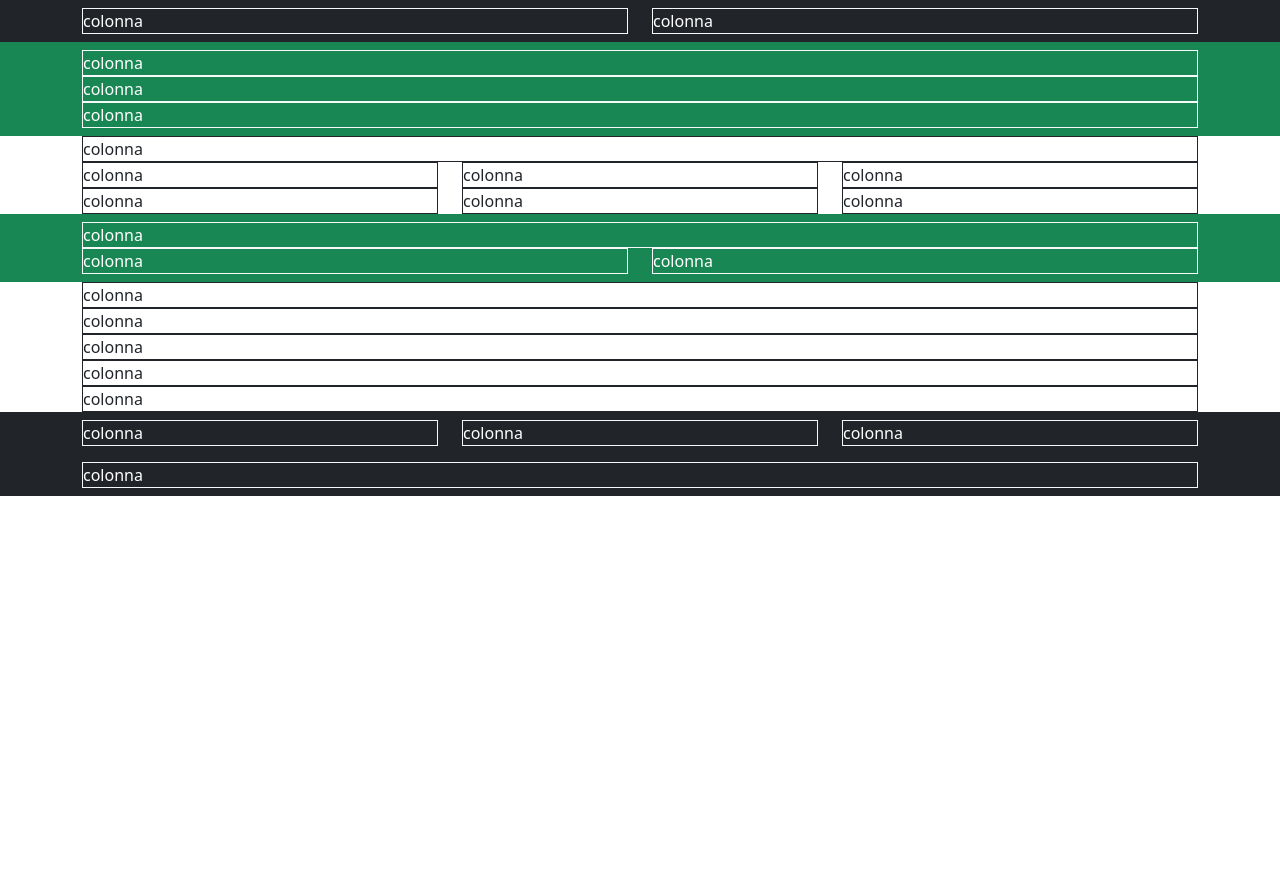
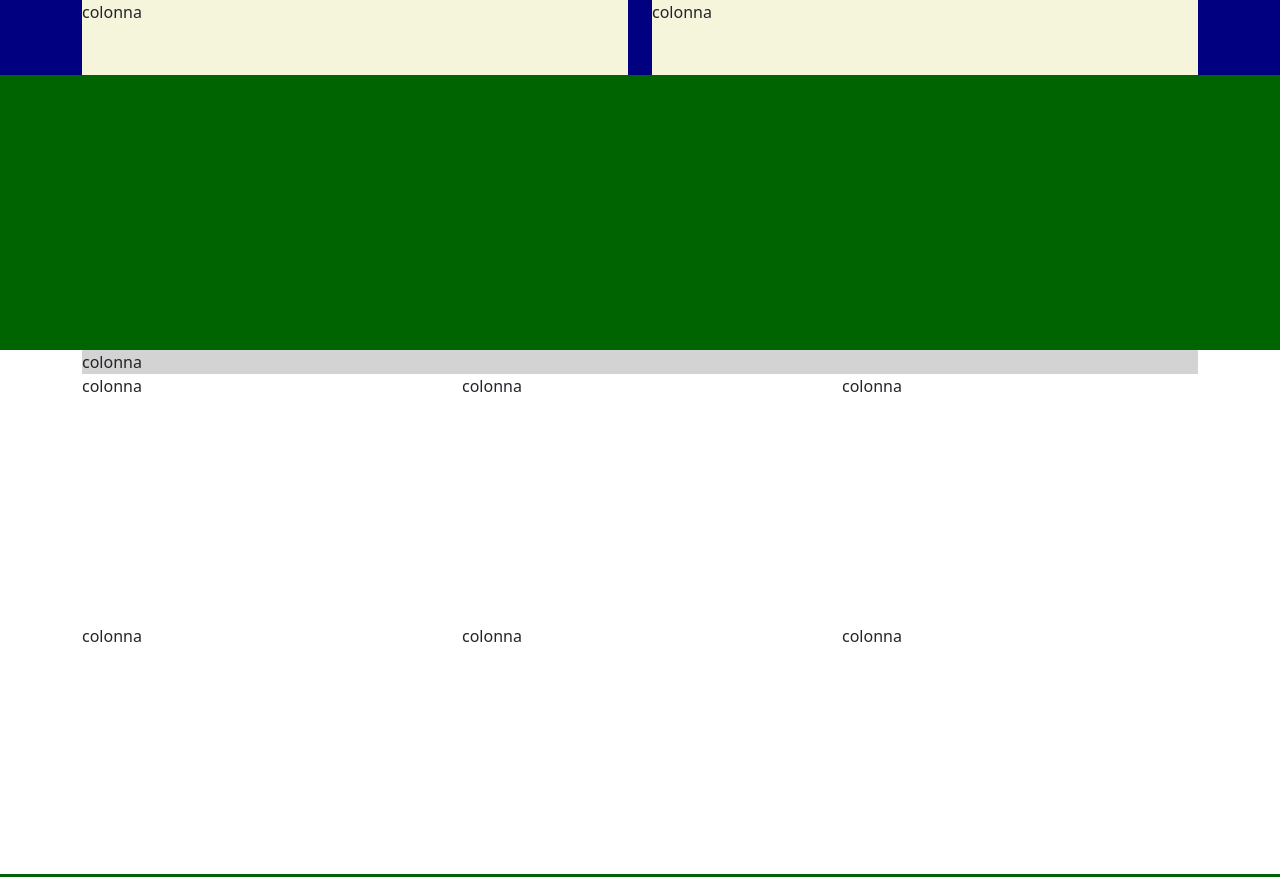
Before and after one commit to mattiabenelli/html-css-bootstrap-freelancer, a plain HTML site: page index.html in a window 1280 px wide. Shown: the top 877 px of the page. Before the commit the page ends 800 px from the top, so only its background shows below. Drawn offline with nearby package versions, Linux system fonts and the light colour scheme.

Commit message:
fixed struttura

```diff
--- a/css/style.css
+++ b/css/style.css
@@ -3,3 +3,41 @@
     padding: 0;
     box-sizing: border-box;
 }
+header{
+    height: 75px;
+    background-color: navy;
+    position: fixed;
+    top: 0;
+    left: 0;
+    width: 100%;
+}
+header .content{
+    width: 100%;
+    height: 75px;
+    background-color: beige;
+}
+#jumbotron, #about{
+    background-color: darkgreen;
+}
+#jumbotron .content{
+    width: 100%;
+    height: 350px;
+}
+.content-title{
+    background-color: lightgray;
+}
+#columns .content{
+    height: 250px;
+}
+#about .content{
+    height: 250px;
+}
+#contact-us .content{
+    height: 250px;
+}
+footer .content{
+    height: 250px;
+}
+#bottom-bar{
+    background-color: rgb(15, 15, 91);
+}
--- a/index.html
+++ b/index.html
@@ -11,124 +11,103 @@
     </head>
     <body>
         <header>
-            <div class="container-fluid bg-dark text-white">
-                <div class="container py-2">
-                    <div class="row justify-content-between">
-                        <div class="col">
-                            <div class="border border-light">colonna</div>
-                        </div>
-                        <div class="col">
-                            <div class="border border-light">colonna</div>
-                        </div>
+            <div class="container">
+                <div class="row justify-content-between">
+                    <div class="col">
+                        <div class="content">colonna</div>
+                    </div>
+                    <div class="col">
+                        <div class="content">colonna</div>
                     </div>
                 </div>
             </div>
         </header>
         <main>
-            <div class="container-fluid bg-success text-white">
-                <div class="container py-2">
+            <div id="jumbotron" class="container-fluid">
+                <div class="container">
                     <div class="row">
                         <div class="col">
-                            <div class="border border-light">colonna</div>
-                        </div>
-                    </div>
-                    <div class="row">
-                        <div class="col">
-                            <div class="border border-light">colonna</div>
-                        </div>
-                    </div>
-                    <div class="row">
-                        <div class="col">
-                            <div class="border border-light">colonna</div>
+                            <div class="content">colonna</div>
                         </div>
                     </div>
                 </div>
             </div>
-            <div class="container">
+            <div id="columns" class="container">
                 <div class="row">
                     <div class="col">
-                        <div class="border border-dark">colonna</div>
+                        <div class="content-title">colonna</div>
                     </div>
                 </div>
                 <div class="row row-cols-1 row-cols-sm-1 row-cols-md-2 row-cols-lg-3">
                     <div class="col">
-                        <div class="border border-dark">colonna</div>
+                        <div class="content">colonna</div>
                     </div>
                     <div class="col">
-                        <div class="border border-dark">colonna</div>
+                        <div class="content">colonna</div>
                     </div>
                     <div class="col">
-                        <div class="border border-dark">colonna</div>
+                        <div class="content">colonna</div>
                     </div>
                     <div class="col">
-                        <div class="border border-dark">colonna</div>
+                        <div class="content">colonna</div>
                     </div>
                     <div class="col">
-                        <div class="border border-dark">colonna</div>
+                        <div class="content">colonna</div>
                     </div>
                     <div class="col">
-                        <div class="border border-dark">colonna</div>
+                        <div class="content">colonna</div>
                     </div>
                 </div>
             </div>
-            <div class="container-fluid bg-success text-white">
-                <div class="container py-2">
+            <div id="about" class="container-fluid">
+                <div class="container">
                     <div class="row">
                         <div class="col">
-                            <div class="border border-light">colonna</div>
+                            <div class="content">colonna</div>
                         </div>
                     </div>
                     <div class="row row-cols-1 row-cols-md-2">
                         <div class="col">
-                            <div class="border border-light">colonna</div>
+                            <div class="content">colonna</div>
                         </div>
                         <div class="col">
-                            <div class="border border-light">colonna</div>
+                            <div class="content">colonna</div>
                         </div>
                     </div>
                 </div>
             </div>
-            <div class="container">
+            <div id="contact-us" class="container">
                 <div class="row row-cols-1">
                     <div class="col">
-                        <div class="border border-dark">colonna</div>
+                        <div class="content">colonna</div>
                     </div>
                     <div class="col">
-                        <div class="border border-dark">colonna</div>
-                    </div>
-                    <div class="col">
-                        <div class="border border-dark">colonna</div>
-                    </div>
-                    <div class="col">
-                        <div class="border border-dark">colonna</div>
-                    </div>
-                    <div class="col">
-                        <div class="border border-dark">colonna</div>
+                        <div class="content">colonna</div>
                     </div>
                 </div>
             </div>
         </main>
         <footer>
-            <div class="container-fluid bg-dark text-white">
-                <div class="container py-2">
+            <div class="container-fluid">
+                <div class="container">
                     <div class="row row-cols-1 row-cols-md-3 justify-content-between">
                         <div class="col">
-                            <div class="border border-light">colonna</div>
+                            <div class="content">colonna</div>
                         </div>
                         <div class="col">
-                            <div class="border border-light">colonna</div>
+                            <div class="content">colonna</div>
                         </div>
                         <div class="col">
-                            <div class="border border-light">colonna</div>
+                            <div class="content">colonna</div>
                         </div>
                     </div>
                 </div>
             </div>
-            <div class="container-fluid bg-dark text-white">
-                <div class="container py-2">
+            <div id="bottom-bar" class="container-fluid">
+                <div class="container">
                     <div class="row ">
                         <div class="col">
-                            <div class="border border-light">colonna</div>
+                            <div class="content">colonna</div>
                         </div>
                     </div>
                 </div>
```
